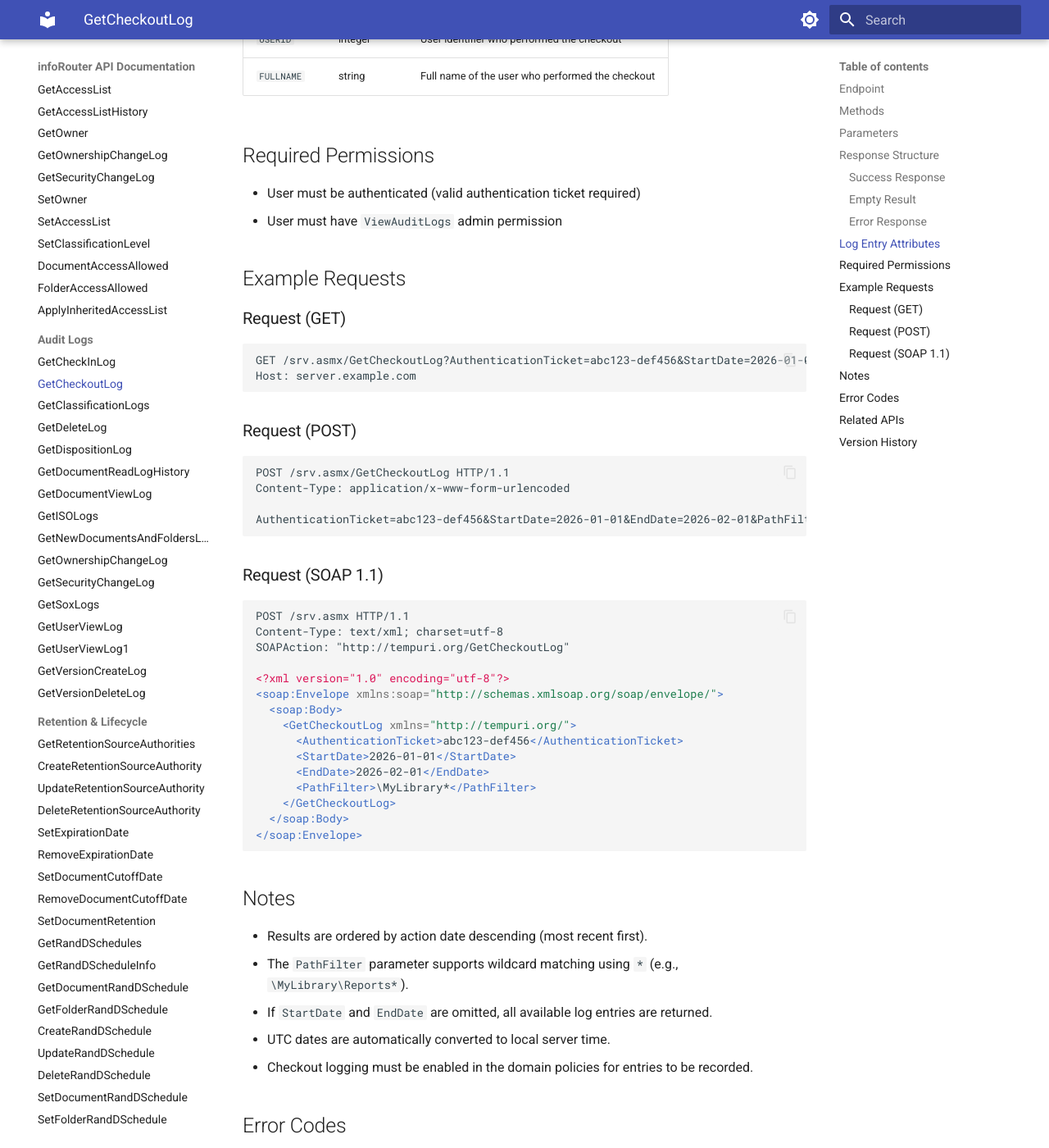
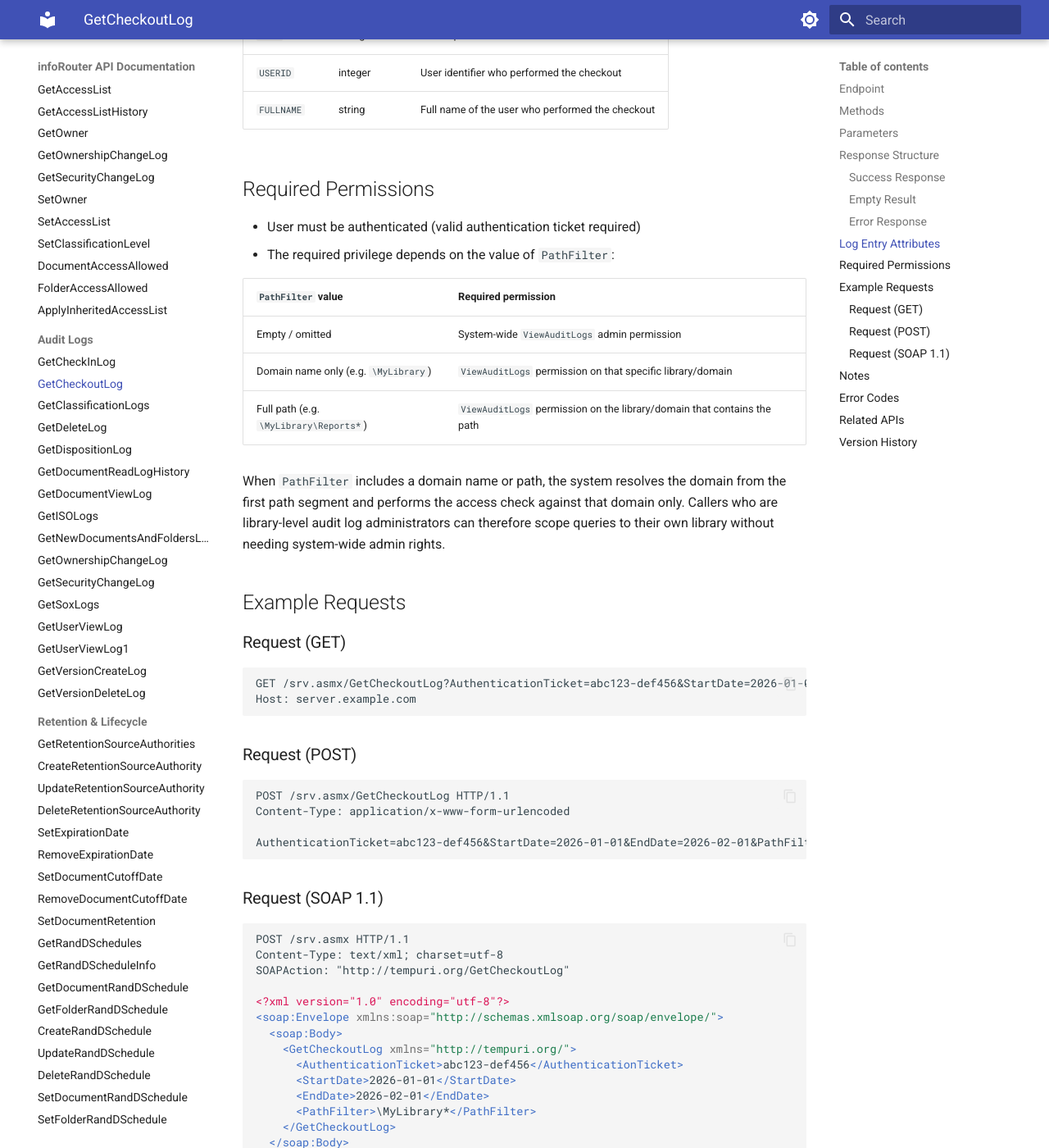
Before and after one commit to inforouter/apidocs, an MkDocs documentation site: the page built from docs/GetCheckoutLog.md, in a window 1280 px wide and 1400 px high, scrolled down 1934 px. Shown: the whole window at 82% size. Built offline with MkDocs 1.6.1 and Material for MkDocs 9.7.7, drawn with Linux system fonts in a browser that asks for light colours; some of the changed text lies outside the part shown.

```diff
--- a/docs/GetCheckoutLog.md
+++ b/docs/GetCheckoutLog.md
@@ -21,7 +21,7 @@ Returns the checkout log for documents matching the specified date range and pat
 | `AuthenticationTicket` | string | Yes | Authentication ticket obtained from `AuthenticateUser` |
 | `StartDate` | DateTime | No | Start date for the log query range |
 | `EndDate` | DateTime | No | End date for the log query range |
-| `PathFilter` | string | No | Path filter with optional wildcard (e.g. `\MyLibrary\Reports*`) |
+| `PathFilter` | string | No | Path filter to restrict results to a specific library or folder path (e.g. `\MyLibrary` or `\MyLibrary\Reports*`). Also determines the required privilege level — see **Required Permissions** below. |
 
 ## Response Structure
 
@@ -68,7 +68,15 @@ Each `<log>` element contains:
 ## Required Permissions
 
 - User must be authenticated (valid authentication ticket required)
-- User must have `ViewAuditLogs` admin permission
+- The required privilege depends on the value of `PathFilter`:
+
+| `PathFilter` value | Required permission |
+|--------------------|---------------------|
+| Empty / omitted | System-wide `ViewAuditLogs` admin permission |
+| Domain name only (e.g. `\MyLibrary`) | `ViewAuditLogs` permission on that specific library/domain |
+| Full path (e.g. `\MyLibrary\Reports*`) | `ViewAuditLogs` permission on the library/domain that contains the path |
+
+When `PathFilter` includes a domain name or path, the system resolves the domain from the first path segment and performs the access check against that domain only. Callers who are library-level audit log administrators can therefore scope queries to their own library without needing system-wide admin rights.
 
 ## Example Requests
 
@@ -112,6 +120,9 @@ SOAPAction: "http://tempuri.org/GetCheckoutLog"
 
 - Results are ordered by action date descending (most recent first).
 - The `PathFilter` parameter supports wildcard matching using `*` (e.g., `\MyLibrary\Reports*`).
+- When `PathFilter` is just a domain/library name (e.g. `\MyLibrary`), all checkouts within that domain are returned and the path portion of the filter is cleared internally.
+- When `PathFilter` contains a sub-path (e.g. `\MyLibrary\Reports*`), the domain is derived from the first path segment and the remainder is used as the path filter.
+- Omitting `PathFilter` returns system-wide results, but requires system-wide `ViewAuditLogs` admin permission.
 - If `StartDate` and `EndDate` are omitted, all available log entries are returned.
 - UTC dates are automatically converted to local server time.
 - Checkout logging must be enabled in the domain policies for entries to be recorded.
@@ -123,7 +134,7 @@ Common error responses:
 | Error | Description |
 |-------|-------------|
 | `[901]Session expired or Invalid ticket` | Invalid or expired authentication ticket |
-| Insufficient permissions | Caller does not have `ViewAuditLogs` admin permission |
+| Access denied | Caller lacks the required `ViewAuditLogs` permission — system-wide when `PathFilter` is omitted, or domain-level for the resolved library when `PathFilter` is supplied |
 
 ## Related APIs
 
```
Also changed, not shown: docs/GetFolderStatistics.md (+7 -1 lines).
